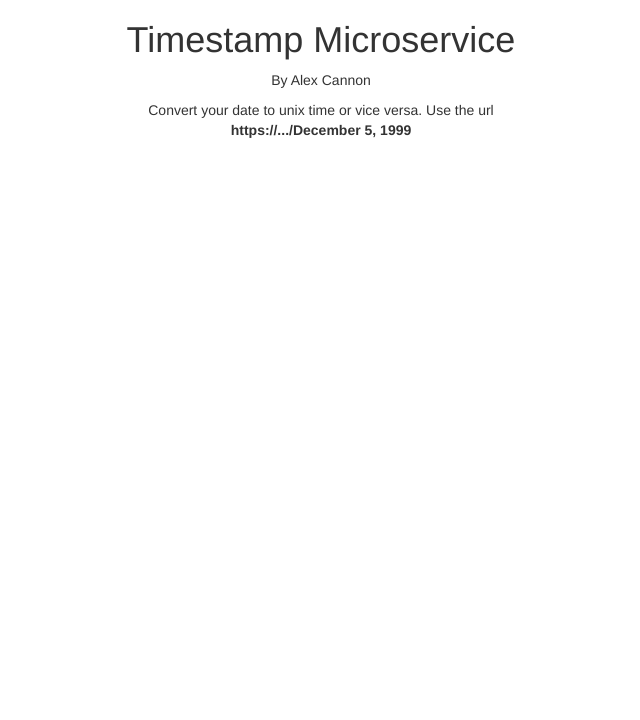
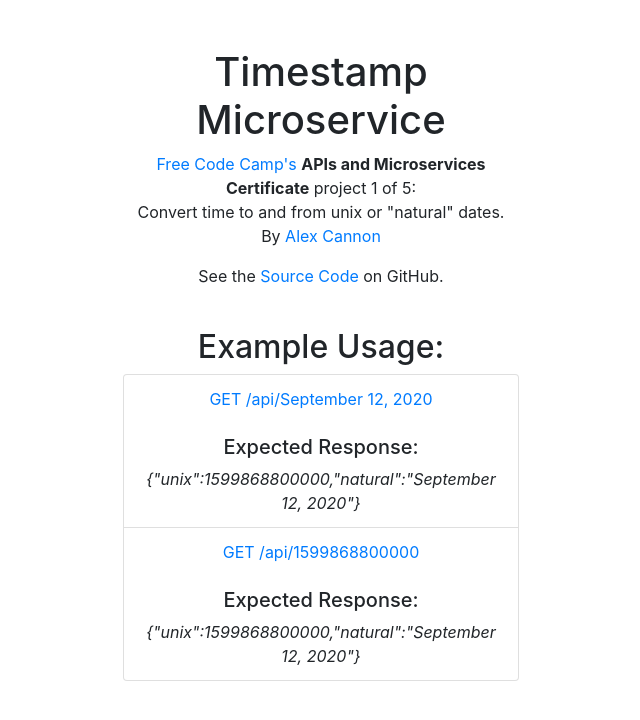
Before and after one commit to Alex-Cannon/Timestamp-Microservice, a website: page views/index.html in a window 1280 px wide. Shown: the whole page, without its empty margins (319-959 px from the left). Drawn offline with nearby package versions, Linux system fonts and the light colour scheme; files that its build step writes are made by us from their sources.

Commit message:
Updated index.html to be prettier, Update timestamp endpoint to include /api in the path

```diff
--- a/public/style.css
+++ b/public/style.css
@@ -1 +1,6 @@
 /*Another SASS style sheet compiles then saves here*/
+.list-group {
+  display: flex;
+  flex-direction: column;
+  align-items: middle;
+}
--- a/server.js
+++ b/server.js
@@ -87,7 +87,7 @@
 }
 
 //Handle a specific request
-app.get("/:data", function (request, response) {
+app.get("/api/:data", function (request, response) {
   response.sendFile(__dirname + '/views/index.html');
   //valid url request?
   if(request.params && Object.keys(request.params).length > 0)
--- a/views/index.html
+++ b/views/index.html
@@ -9,7 +9,7 @@
     <meta charset="utf-8">
     <meta http-equiv="X-UA-Compatible" content="IE=edge">
     <meta name="viewport" content="width=device-width, initial-scale=1">
-    <link rel="stylesheet" href="https://maxcdn.bootstrapcdn.com/bootstrap/3.3.7/css/bootstrap.min.css">
+    <link rel="stylesheet" href="https://stackpath.bootstrapcdn.com/bootstrap/4.5.2/css/bootstrap.min.css" integrity="sha384-JcKb8q3iqJ61gNV9KGb8thSsNjpSL0n8PARn9HuZOnIxN0hoP+VmmDGMN5t9UJ0Z" crossorigin="anonymous">
     <link rel="stylesheet" href="style.css">
   </head>
   <body>
@@ -18,15 +18,45 @@
         <div class="col-md-4">
         </div>
         <div class="col-md-4 text-center">
+          <br/>
+          <br/>
           <h1>
             Timestamp Microservice
           </h1>
           <p>
-            By Alex Cannon
+            <a href="https://www.freecodecamp.org">Free Code Camp's</a> <b>APIs and Microservices Certificate</b> project 1 of 5:
+            <br/>
+            Convert time to and from unix or "natural" dates.
+            <br/>
+            By <a href="https://github.com/Alex-Cannon">Alex Cannon</a>
           </p>
           <p>
-            Convert your date to unix time or vice versa. Use the url <b>https://.../December 5, 1999</b>
+            See the <a href="https://github.com/Alex-Cannon/Timestamp-Microservice">Source Code</a> on GitHub.
           </p>
+          <br/>
+          <h2>
+            Example Usage:
+          </h2>
+          <ul class="list-group">
+            <li class="list-group-item">
+              <a href="/api/September 12, 2020">GET /api/September 12, 2020</a>
+              <br/>
+              <br/>
+              <h5>
+                Expected Response:
+              </h5>
+              <i>{"unix":1599868800000,"natural":"September 12, 2020"}</i>
+            </li>
+            <li class="list-group-item">
+              <a href="/api/1599868800000">GET /api/1599868800000</a>
+              <br/>
+              <br/>
+              <h5>
+                Expected Response:
+              </h5>
+              <i>{"unix":1599868800000,"natural":"September 12, 2020"}</i>
+            </li>
+          </ul>
         </div>
       </div>
     </div>
```
Also changed, not shown: .config/configstore/update-notifier-npm.json (deleted), package.json (line endings or trailing spaces), 1 other file.
